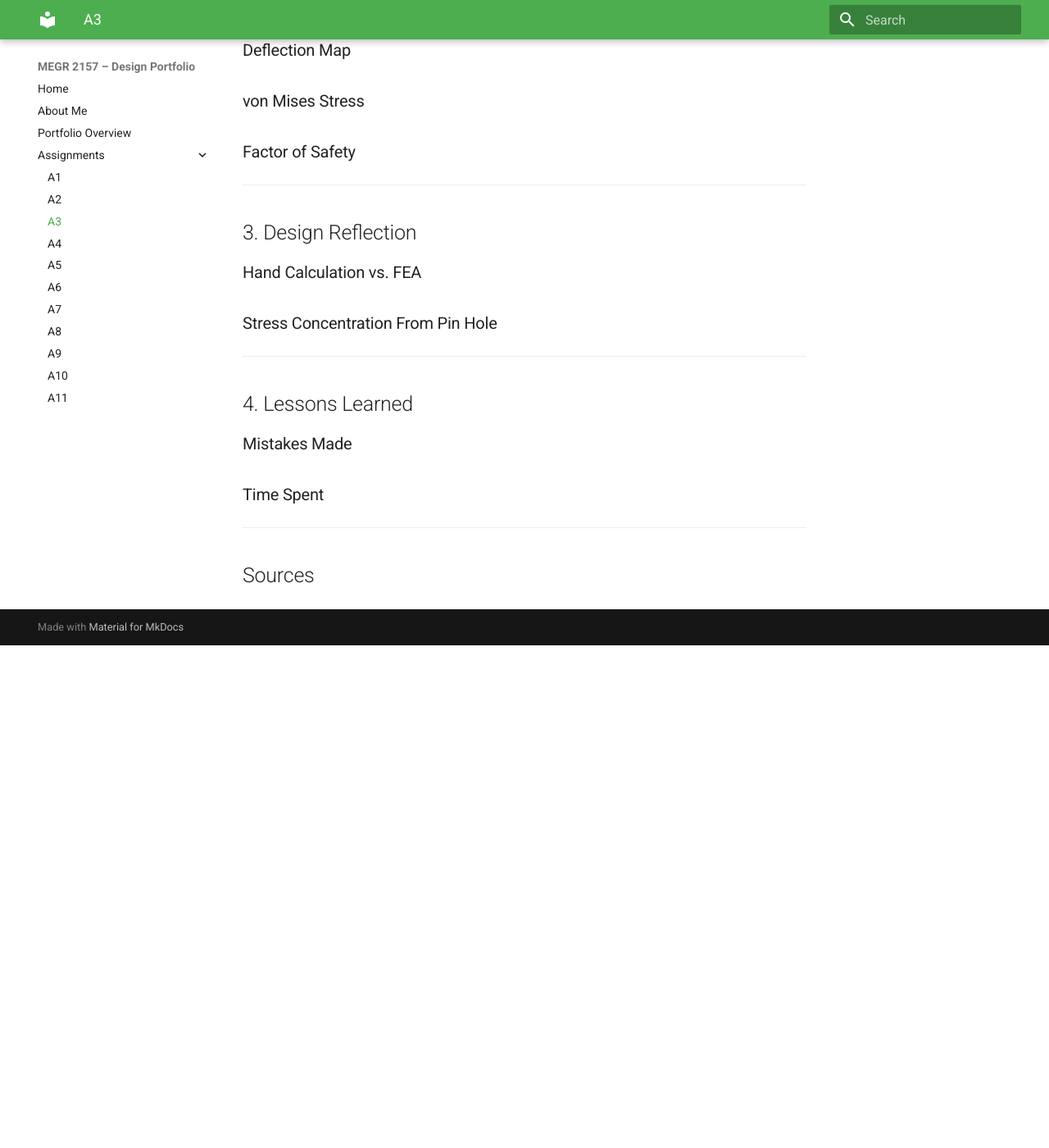
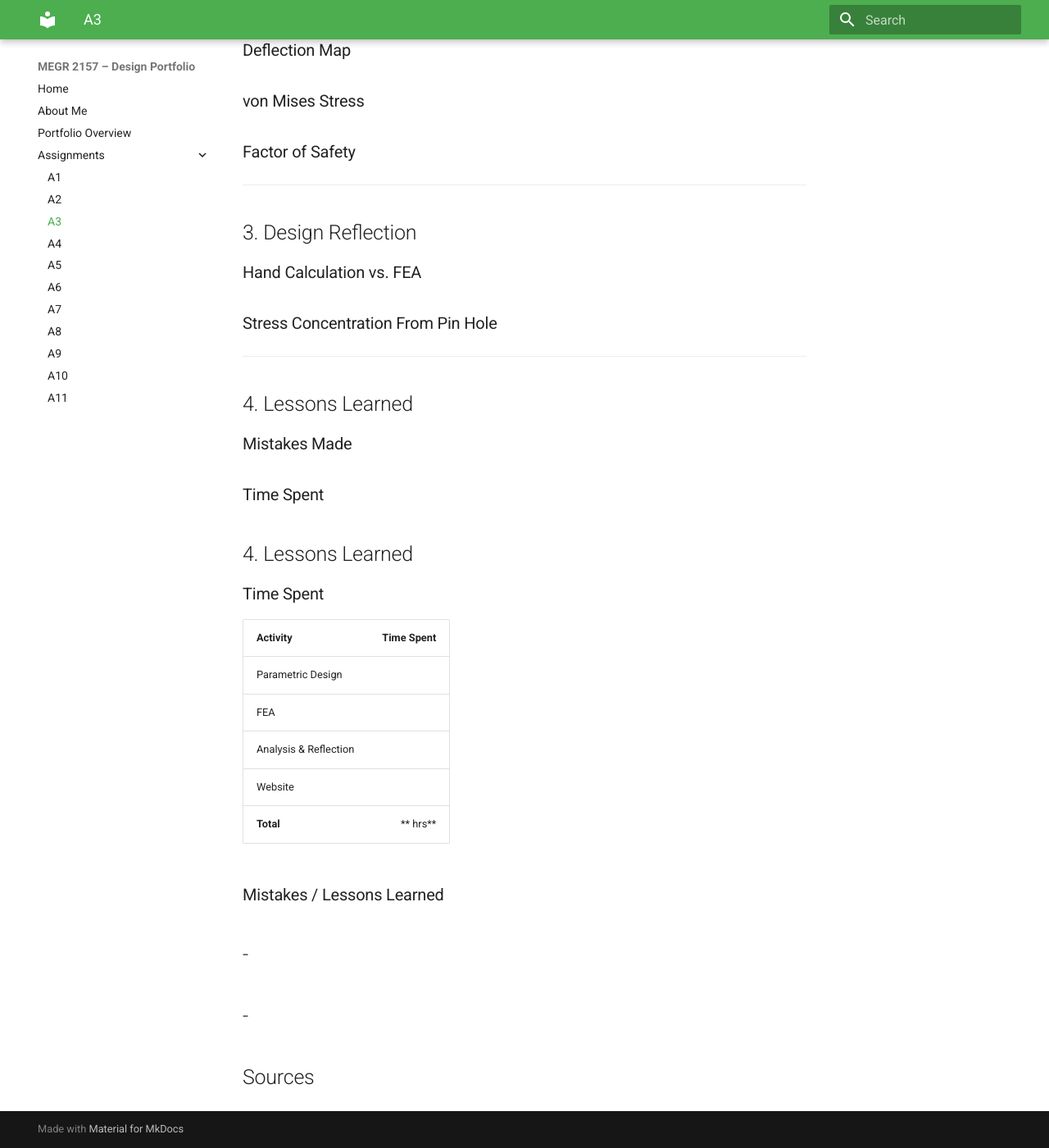
Before and after one commit to gparx/design-portfolio, an MkDocs documentation site: the page built from docs/assignments/A03/index.md, in a window 1280 px wide and 1400 px high, scrolled down 1009 px. Shown: the whole window at 82% size. Built offline with MkDocs 1.6.1 and Material for MkDocs 9.7.7, drawn with Linux system fonts in a browser that asks for light colours; before the commit the page ends 1796 px from its top, so only the background shows below that.

Commit message:
Add Lessons Learned and Time Spent sections
Added sections for Lessons Learned and Time Spent in the assignment documentation.

```diff
--- a/docs/assignments/A03/index.md
+++ b/docs/assignments/A03/index.md
@@ -54,6 +54,23 @@
 
 ### Time Spent
 
+## 4. Lessons Learned
+
+### Time Spent
+
+| Activity | Time Spent |
+| --- | ---: |
+| Parametric Design | |
+| FEA | |
+| Analysis & Reflection | |
+| Website | |
+| **Total** | ** hrs** |
+
+### Mistakes / Lessons Learned
+
+-
+-
+-
 ---
 
 ## Sources
```
